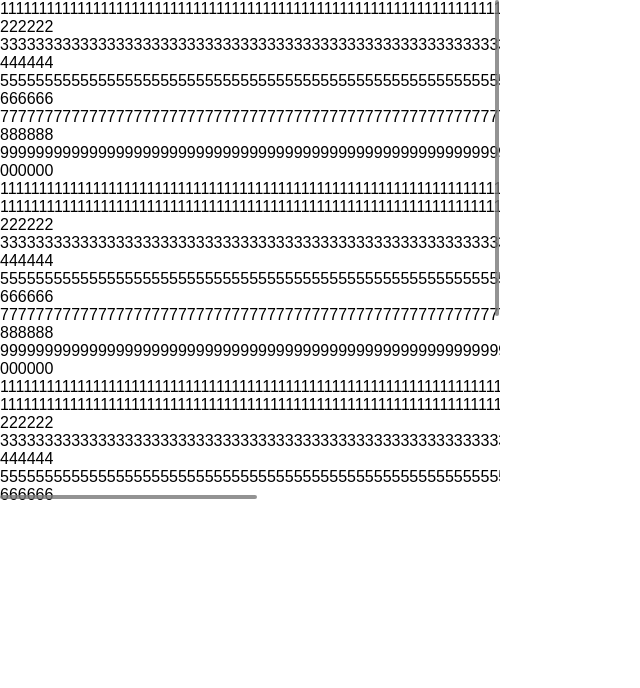
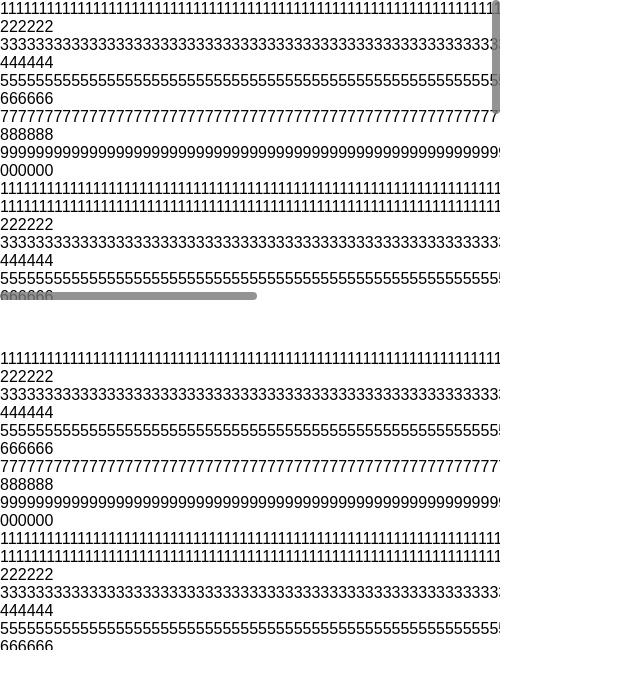
Before and after one commit to xuzhanhh/react-scroll, a React (Create React App) app: page / in a window 1280 px wide. Shown: the top 688 px of the page, without its empty margins (0-640 px from the left). Built offline with nearby package versions, Linux system fonts and the light colour scheme.

Commit message:
add drag slider

```diff
--- a/src/App.js
+++ b/src/App.js
@@ -12,12 +12,19 @@ class App extends Component {
     return (
       <div className="App">
         {/* <div className="wrapper"> */}
-          <ScrollBar height="500px" width="500px">
+        <ScrollBar height="300px" width="500px">
           {/* <Scrollbars style={{width:'500px', height:'300px'}}> */}
+          <Inner />
+          {/* </Scrollbars> */}
+        </ScrollBar>
+        {/* </div> */}
+
+        <div style={{marginTop:'50px'}}>
+          <Scrollbars style={{ width: '500px', height: '300px' }}>
             <Inner />
-            {/* </Scrollbars> */}
-          </ScrollBar>
-        {/* </div> */}
+          </Scrollbars>
+
+        </div>
       </div>
     );
   }
--- a/src/ScrollBar.css
+++ b/src/ScrollBar.css
@@ -2,21 +2,17 @@
     position: absolute;
     top: 0px;
     right: 0px;
-    width: 5px;
-    /* height: 100%; */
-    /* background: #d4d4d4; */
-    transition: opacity .4s linear
+    width: 8px;
+    transition: opacity .4s linear;
+    opacity: 0;
   }
 .horizontal-scroll {
     position: absolute;
-    /* top: 0px; */
-    /* right: 0px; */
     bottom: 0px;
     left: 0px;
-    height: 5px;
-    /* height: 100%; */
-    /* background: #d4d4d4; */
-    transition: opacity .4s linear
+    height: 8px;
+    transition: opacity .4s linear;
+    opacity: 0;
   }
   .inner{
       position: relative    ;
@@ -26,26 +22,36 @@
 
   .slider__vertical{
     position: relative;
-    width: 80%;
+    width: 100%;
     background: rgba(121, 121, 121, 0.8);
     /* background: black; */
     border-radius: 10px;
   }
   .slider__horizontal {
     position: relative;
-    height: 80%;
+    height: 100%;
     background: rgba(121, 121, 121, 0.8);
     /* background: black; */
     border-radius: 10px;
-  }
-  .visible{
-    opacity: 1;
-    transition: opacity .1s linear
   }
   .invisible{
     opacity: 0;
 
   }
+  .visible{
+    opacity: 1;
+    transition: opacity .1s linear;
+    background-color: rgba(0,0,0,0.0);
+
+  }
+  .mousein{
+    opacity: 1;
+    /* transition: opacity .1s linear; */
+    /* border: 1px solid rgba(0,0,0,0.3); */
+    background-color: rgba(0,0,0,0.1);
+  }
+
+
   .showArea{
     /* position: absolute; */
 
--- a/src/ScrollBar.js
+++ b/src/ScrollBar.js
@@ -18,6 +18,8 @@ export default class ScrollBar extends Component {
             mouseIn: false,
             showYslider: true,
             showXslider: true,
+            mouseInYSlider: false,
+            mouseInXSlider: false,
         }
     }
     componentDidMount() {
@@ -48,7 +50,6 @@ export default class ScrollBar extends Component {
                 }
             })
         }
-        console.log('showAreaWidth,scrollWidth ', showAreaWidth, scrollWidth)
         if (showAreaWidth <= scrollWidth && this.state.showXslider) {
             this.setState(() => {
                 return {
@@ -63,7 +64,7 @@ export default class ScrollBar extends Component {
                 }
             })
         }
-        if( this.state.showYslider) {
+        if (this.state.showYslider) {
             this.verticalScrollBar.current.style.height = scrollHeight + 'px'
             this.verticalSlider.current.style.height = scrollHeight * (scrollHeight / showAreaHeight) + "px"
             this.sliderHeight = scrollHeight - scrollHeight * (scrollHeight / showAreaHeight)
@@ -73,10 +74,9 @@ export default class ScrollBar extends Component {
             this.scrollHeight = scrollHeight
             this.showAreaHeight = showAreaHeight
         }
-        if( this.state.showXslider){
-            this.horizontalScrollBar.current.style.width = scrollWidth+ 'px'
-            this.horizontalSlider.current.style.width = scrollWidth* (scrollWidth / showAreaWidth) + "px"
-            console.log(scrollWidth* (scrollWidth / showAreaWidth))
+        if (this.state.showXslider) {
+            this.horizontalScrollBar.current.style.width = scrollWidth + 'px'
+            this.horizontalSlider.current.style.width = scrollWidth * (scrollWidth / showAreaWidth) + "px"
             this.sliderWidth = scrollWidth - scrollWidth * (scrollWidth / showAreaWidth)
 
             this.sliderScrollableWidth = scrollWidth - this.sliderWidth
@@ -87,21 +87,21 @@ export default class ScrollBar extends Component {
         }
     }
     render() {
-        const { mouseIn, showYslider, showXslider } = this.state
-        const { height, width} = this.props
-        console.log('render', showYslider, showXslider)
-        console.log(this.showArea, this.showArea&&this.showArea.current&&this.showArea.current.scrollWidth, this.showArea&&this.showArea.current&&this.showArea.current.scrollHeight)
+        const { mouseIn, showYslider, showXslider, mouseInYSlider, mouseInXSlider, draggingX, draggingY } = this.state
+        const { height, width } = this.props
         let vs = cx({
             [`vertical-scroll`]: true,
-            [`invisible`]: !mouseIn,
-            [`visible`]: mouseIn,
+            [`invisible`]: !mouseIn||!draggingY,
+            [`visible`]: mouseIn&&!draggingX,
+            [`mousein`]: mouseInYSlider||draggingY,
         })
         let ps = cx({
             [`horizontal-scroll`]: true,
-            [`invisible`]: !mouseIn,
-            [`visible`]: mouseIn,
+            [`invisible`]: !mouseIn||!draggingX,
+            [`visible`]: mouseIn&&!draggingY,
+            [`mousein`]: mouseInXSlider||draggingX,
         })
-        this.scroll.current&&css(this.scroll.current, {height, width})
+        this.scroll.current && css(this.scroll.current, { height, width })
         return (
             <div className="inner" ref={this.scroll} onMouseEnter={() => {
                 this.setState({
@@ -116,17 +116,144 @@ export default class ScrollBar extends Component {
                     {this.props.children}
                 </div>
                 {/* <canvas id="verticalScroll" className="vertical-scroll"></canvas> */}
-                {showYslider && <div className={vs} ref={this.verticalScrollBar}>
-                    <div className="slider__vertical" ref={this.verticalSlider}>
+                {showYslider && <div className={vs} ref={this.verticalScrollBar} onMouseEnter={
+                    () => {
+                        this.setState({
+                            mouseInYSlider: true
+                        })
+                    }
+                } onMouseLeave={
+                    () => {
+                        this.setState({
+                            mouseInYSlider: false
+                        })
+                    }
+                }>
+                    <div className="slider__vertical" ref={this.verticalSlider} onMouseDown={
+                        (event) => {
+                            // this.draggingY = true
+                            this.setState({
+                                draggingY: true
+                            })
+                            event.preventDefault();
+                            this._handleDragStart(event);
+                            const { target, clientY } = event;
+                            const { offsetHeight } = target;
+                            const { top } = target.getBoundingClientRect();
+                            this.prevPageY = offsetHeight - (clientY - top);
+                        }
+                    }>
                     </div>
                 </div>}
-                {showXslider && <div className={ps} ref={this.horizontalScrollBar}>
-                    <div className="slider__horizontal" ref={this.horizontalSlider}>
+                {showXslider && <div className={ps} ref={this.horizontalScrollBar} onMouseEnter={
+                    () => {
+                        this.setState({
+                            mouseInXSlider: true
+                        })
+                    }
+                } onMouseLeave={
+                    () => {
+                        this.setState({
+                            mouseInXSlider: false
+                        })
+                    }
+                }>
+                    <div className="slider__horizontal" ref={this.horizontalSlider} onMouseDown={
+                        (event) => {
+                            // this.draggingX = true;
+                            this.setState({
+                                draggingX : true
+                            })
+                            event.preventDefault();
+                            this._handleDragStart(event);
+                            const { target, clientX } = event;
+                            const { offsetWidth } = target;
+                            const { left } = target.getBoundingClientRect();
+                            this.prevPageX = offsetWidth - (clientX - left);
+                        }} >
                     </div>
                 </div>}
             </div>
         )
     }
+    _handleDragStart = (event) => {
+        // this.dragging = true;
+        // event.stopImmediatePropagation();
+        this._setupDragging();
+    }
+    _setupDragging = () => {
+        css(document.body, {
+            userSelect: 'none'
+        });
+        document.addEventListener('mousemove', this._handleDrag);
+        document.addEventListener('mouseup', this._handleDragEnd);
+        document.onselectstart = () => false;
+    }
+    teardownDragging = () => {
+        css(document.body, {
+            userSelect: ''
+        });
+        document.removeEventListener('mousemove', this._handleDrag);
+        document.removeEventListener('mouseup', this._handleDragEnd);
+        document.onselectstart = undefined;
+    }
+
+    _handleDrag = (event) => {
+        if (this.prevPageX) {
+            const { clientX } = event;
+            const { left: trackLeft } = this.horizontalSlider.current.getBoundingClientRect();
+            const sliderXWidth = parseFloat(this.horizontalSlider.current.style.width)
+            const clickPosition = sliderXWidth - this.prevPageX;
+            const offset = -trackLeft + clientX - clickPosition;
+            let horizontalSliderLeft = this.horizontalSlider.current.style.left ? parseFloat(this.horizontalSlider.current.style.left) : 0
+            if (horizontalSliderLeft + offset >= 0 && sliderXWidth+ horizontalSliderLeft + offset< this.scrollWidth) {
+                this.horizontalSlider.current.style.left = horizontalSliderLeft + offset + 'px'
+                this.showArea.current.style.left = -(horizontalSliderLeft * this.scaleX) + 'px'
+            }
+            if (horizontalSliderLeft + offset < 0) {
+                this.horizontalSlider.current.style.left = 0 + 'px'
+                this.showArea.current.style.left = 0 +'px'
+            }
+            if (sliderXWidth + horizontalSliderLeft + offset>= this.scrollWidth){
+                this.horizontalSlider.current.style.left = this.scrollWidth - sliderXWidth  + 'px'
+                this.showArea.current.style.left = -((this.scrollWidth - sliderXWidth) * this.scaleX) + 'px'
+            }
+        }
+        if (this.prevPageY) {
+            const { clientY } = event;
+            const { top: trackTop } = this.verticalSlider.current.getBoundingClientRect();
+            const sliderYHeight = parseFloat(this.verticalSlider.current.style.height)
+            const clickPosition = sliderYHeight - this.prevPageY;
+            const offset = -trackTop + clientY - clickPosition;
+            let verticalSliderTop = this.verticalSlider.current.style.top ? parseFloat(this.verticalSlider.current.style.top) : 0
+            if (verticalSliderTop + offset >= 0 && sliderYHeight+ verticalSliderTop + offset< this.scrollHeight) {
+                this.verticalSlider.current.style.top = verticalSliderTop + offset + 'px'
+                this.showArea.current.style.top = -(verticalSliderTop * this.scaleY) + 'px'
+            }
+            if (verticalSliderTop + offset < 0) {
+                this.verticalSlider.current.style.top = 0 + 'px'
+                this.showArea.current.style.top = 0 +'px'
+            }
+            if (sliderYHeight+ verticalSliderTop + offset>= this.scrollHeight){
+                this.verticalSlider.current.style.top = this.scrollHeight - sliderYHeight  + 'px'
+                this.showArea.current.style.top = -((this.scrollHeight - sliderYHeight) * this.scaleY) + 'px'
+            }
+        }
+        return false;
+    }
+
+    _handleDragEnd = () => {
+        console.log('_handleDragEnd')
+        this.setState({
+            draggingY: false,
+            draggingX: false
+        })
+        // this.draggingY = this.draggingX = false;
+        this.prevPageX = this.prevPageY = 0;
+        this.teardownDragging();
+        // this.handleDragEndAutoHide();
+    }
+
 
     _controlScroll = (event) => {
         event.preventDefault()
@@ -154,7 +281,7 @@ export default class ScrollBar extends Component {
             let contentWidth = null
             if (pre - event.deltaX > 0) {
                 contentWidth = 0
-            } else if (pre - event.deltaX< -(this.showAreaWidth - this.scrollWidth)) {
+            } else if (pre - event.deltaX < -(this.showAreaWidth - this.scrollWidth)) {
                 contentWidth = -(this.showAreaWidth - this.scrollWidth)
             } else {
                 contentWidth = pre - event.deltaX
```
